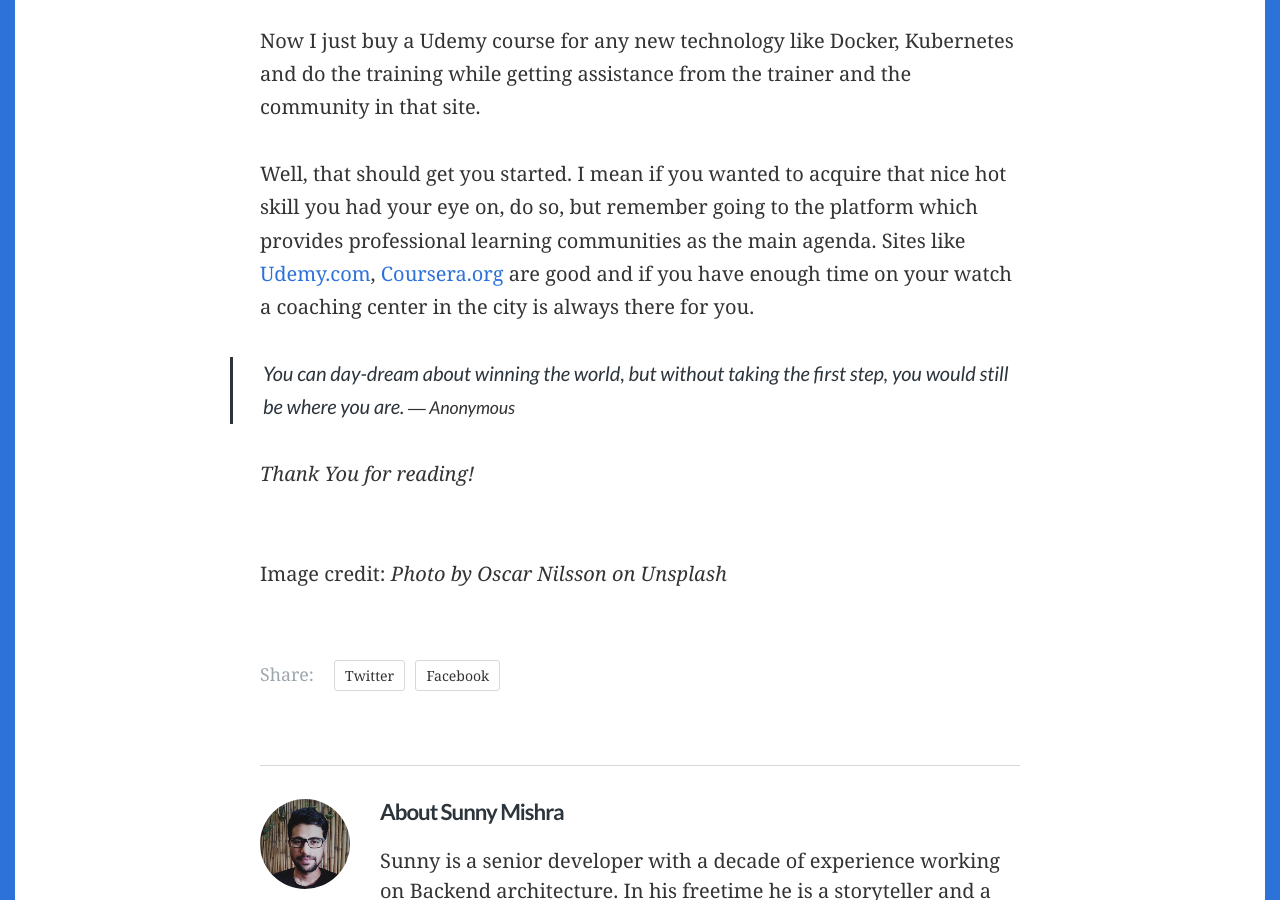
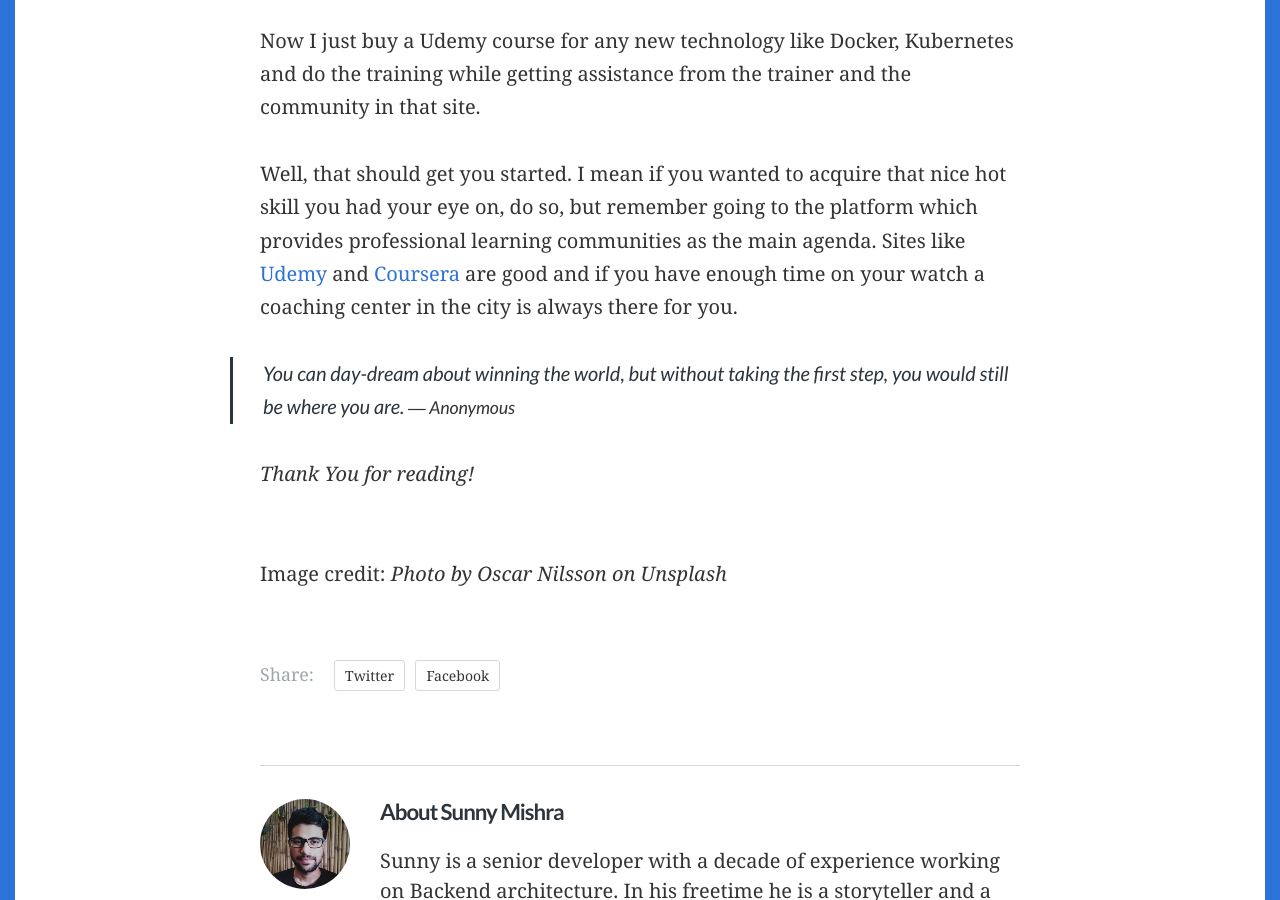
Before and after one commit to sunnymishra/blog, a Jekyll site: the page built from _posts/2020-04-03-why-traditional-learning-methods-fail-for-millenials.markdown, in a window 1280 px wide and 900 px high, scrolled down 4110 px. Built offline with Jekyll 4.4.1, drawn with Linux system fonts in a browser that asks for light colours; some web fonts are replaced; comment, search, counter and statistics services are not loaded; part of the change alters nothing that is shown.

Commit message:
analytics

```diff
--- a/_config.yml
+++ b/_config.yml
@@ -28,7 +28,7 @@ linkedin_profile_url: https://www.linkedin.com/in/sunny-mishra
 favicon: images/favicon.png
 
 # Google Analytics id, e.g. "UA-NNNNNNNN-N"
-google_analytics: ""
+google_analytics: "UA-162755346-1"
 
 # Site navigation - each item must have a title and a url.
 navigation:
--- a/_includes/google_analytics.html
+++ b/_includes/google_analytics.html
@@ -1,9 +1,9 @@
+<!-- Global site tag (gtag.js) - Google Analytics -->
+<script async src="https://www.googletagmanager.com/gtag/js?id={{ site.google_analytics }}"></script>
 <script>
-  (function(i,s,o,g,r,a,m){i['GoogleAnalyticsObject']=r;i[r]=i[r]||function(){
-  (i[r].q=i[r].q||[]).push(arguments)},i[r].l=1*new Date();a=s.createElement(o),
-  m=s.getElementsByTagName(o)[0];a.async=1;a.src=g;m.parentNode.insertBefore(a,m)
-  })(window,document,'script','https://www.google-analytics.com/analytics.js','ga');
+  window.dataLayer = window.dataLayer || [];
+  function gtag(){dataLayer.push(arguments);}
+  gtag('js', new Date());
 
-  ga('create', '{{ site.google_analytics }}', 'auto');
-  ga('send', 'pageview');
+  gtag('config', '{{ site.google_analytics }}');
 </script>
--- a/_posts/2020-04-03-why-traditional-learning-methods-fail-for-millenials.markdown
+++ b/_posts/2020-04-03-why-traditional-learning-methods-fail-for-millenials.markdown
@@ -52,7 +52,7 @@ When I was a decade younger I used to save money and learn new technologies like
 
 Now I just buy a Udemy course for any new technology like Docker, Kubernetes and do the training while getting assistance from the trainer and the community in that site.
 
-Well, that should get you started. I mean if you wanted to acquire that nice hot skill you had your eye on, do so, but remember going to the platform which provides professional learning communities as the main agenda. Sites like [Udemy.com](Udemy.com), [Coursera.org](Coursera.org) are good and if you have enough time on your watch a coaching center in the city is always there for you.
+Well, that should get you started. I mean if you wanted to acquire that nice hot skill you had your eye on, do so, but remember going to the platform which provides professional learning communities as the main agenda. Sites like [Udemy](Udemy.com) and [Coursera](Coursera.org) are good and if you have enough time on your watch a coaching center in the city is always there for you.
 
 > You can day-dream about winning the world, but without taking the first step, you would still be where you are.
 <cite> ― Anonymous</cite>
```
